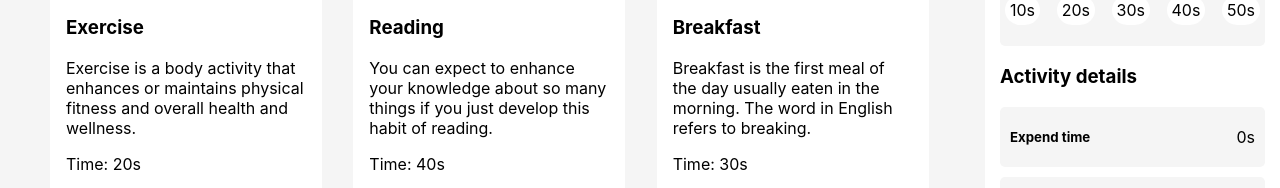
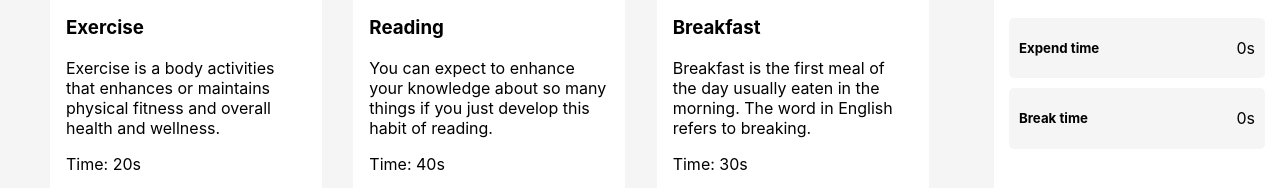
Before and after one commit to mabbasaliofficial/my-activity, a React (Create React App) app: page / in a window 1280 px wide. Shown: the part 360-548 px from the top of the page. Built offline with nearby package versions, Linux system fonts and the light colour scheme.

Commit message:
second added

```diff
--- a/public/activities.json
+++ b/public/activities.json
@@ -1,15 +1,15 @@
 [
     {
         "id": "124e13b9-2d54-4b2f-a74d-a77b362d6ead",
-        "activity": "Exercise",
+        "activities": "Exercise",
         "img": "https://images.pexels.com/photos/39308/runners-silhouettes-athletes-fitness-39308.jpeg?auto=compress&cs=tinysrgb&w=600",
-        "details": "Exercise is a body activity that enhances or maintains physical fitness and overall health and wellness.",
+        "details": "Exercise is a body activities that enhances or maintains physical fitness and overall health and wellness.",
         "time": 20,
         "quantity": 0
       },
       {
         "id": "13cbc7ed-a61b-4883-9d42-82d7d8642b86",
-        "activity": "Reading",
+        "activities": "Reading",
         "img": "https://images.pexels.com/photos/159866/books-book-pages-read-literature-159866.jpeg?auto=compress&cs=tinysrgb&w=600",
         "details": " You can expect to enhance your knowledge about so many things if you just develop this habit of reading.",
         "time": 40,
@@ -17,7 +17,7 @@
       },
       {
         "id": "307f166f-1d04-4573-bc37-2f461ea9d4f7",
-        "activity": "Breakfast",
+        "activities": "Breakfast",
         "img": "https://images.pexels.com/photos/103124/pexels-photo-103124.jpeg?auto=compress&cs=tinysrgb&w=600",
         "details": "Breakfast is the first meal of the day usually eaten in the morning. The word in English refers to breaking.",
         "time": 30,
@@ -25,7 +25,7 @@
       },
       {
         "id": "4bf9798f-63bc-4a83-b0c6-6a3b816fe922",
-        "activity": "Class",
+        "activities": "Class",
         "img": "https://images.pexels.com/photos/5212329/pexels-photo-5212329.jpeg?auto=compress&cs=tinysrgb&w=600",
         "details": "A school is an educational institution designed to provide learning spaces and learning environments.",
         "time": 40,
@@ -33,7 +33,7 @@
       },
       {
         "id": "9496d72b-04ec-41f8-9bc3-0a7c9697be8e",
-        "activity": "Cricket",
+        "activities": "Cricket",
         "img": "https://images.pexels.com/photos/9393464/pexels-photo-9393464.jpeg?auto=compress&cs=tinysrgb&w=600",
         "details": "Cricket is a bat-and-ball game played between two teams of eleven players on a field at the centre.",
         "time": 50,
@@ -41,7 +41,7 @@
       },
       {
         "id": "6e5593d3-557b-43cf-8dab-a5140faedfb0",
-        "activity": "Sleep",
+        "activities": "Sleep",
         "img": "https://images.pexels.com/photos/3771069/pexels-photo-3771069.jpeg?auto=compress&cs=tinysrgb&w=600",
         "details": "Sleep is a naturally recurring state of mind and body, characterized by altered consciousness, relatively inhibited.",
         "time": 50,
--- a/src/App.css
+++ b/src/App.css
@@ -1,5 +1,4 @@
 .App {
   background-color: whitesmoke;
   padding-left: 50px;
-  position: relative;
 }
--- a/src/components/Activities/Activities.css
+++ b/src/components/Activities/Activities.css
@@ -10,4 +10,7 @@
 }
 .details-container{
     background-color: #ffffff;
+    position: absolute;
+    top: 0;
+    right: 0;
 }
--- a/src/components/Activities/Activities.js
+++ b/src/components/Activities/Activities.js
@@ -5,11 +5,17 @@ import './Activities.css'
 
 const Activities = () => {
   const [activities, setActivities] = useState([]);
+  const [details, setDetails] = useState([]);
+
   useEffect(() => {
     fetch("activities.json")
       .then((res) => res.json())
       .then((data) => setActivities(data));
   }, []);
+  const addToList = (activity) =>{
+    const newDetails = [...details, activity];
+    setDetails(newDetails);
+  }
   return (
     <div className="activities-container">
       <div>
@@ -19,12 +25,15 @@ const Activities = () => {
           activities.map(activity => <Activity
           key={activity.id}
           activity={activity}
+          addToList={addToList}
           ></Activity>)
       }
       </div>
       </div>
       <div className="details-container">
-            <Details></Details>
+            <Details
+            details={details}
+            ></Details>
       </div>
     </div>
   );
--- a/src/components/Activity/Activity.js
+++ b/src/components/Activity/Activity.js
@@ -2,16 +2,19 @@ import React from 'react';
 import './Activity.css'
 
 const Activity = (props) => {
-    const {img, activity, details, time,}= props.activity;
+    const {activity, addToList} = props;
+    // console.log(addToList)
+
+    const {img, activities, details, time,}= activity;
     return (
         <div className='activity'>
             <img src={img} alt="" />
             <div>
-                <h3>{activity}</h3>
+                <h3>{activities}</h3>
                 <p>{details}</p>
                 <p>Time: {time}s</p>
             </div>
-            <button className='btn-add'>Add To List</button>
+            <button onClick={() => addToList(activity)} className='btn-add'>Add To List</button>
         </div>
     );
 };
--- a/src/components/Details/Details.css
+++ b/src/components/Details/Details.css
@@ -2,6 +2,8 @@
     padding-top: 25px;
     padding-left: 15px;
     padding-right: 15px;
+    padding-bottom: 25px;
+    width: 16rem;
 }
 .user-image{
     width: 50px;
--- a/src/components/Details/Details.js
+++ b/src/components/Details/Details.js
@@ -2,7 +2,12 @@ import React from 'react';
 import './Details.css'
 import logo from './user.png'
 
-const Details = () => {
+const Details = (props) => {
+    const {details} = props;
+    let expendTime = 0;
+    for (const detail of details){
+        expendTime = expendTime + detail.time;
+    }
     return (
         <div className='details'>
             <div className='user-details'>
@@ -40,7 +45,7 @@ const Details = () => {
                 <h3>Activity details</h3>
                 <div className='expend-details'>
                     <h5>Expend time</h5>
-                    <span>0<span>s</span></span>
+                    <span>{expendTime}<span>s</span></span>
                 </div>
                 <div className="break-details">
                     <h5>Break time</h5>
```
